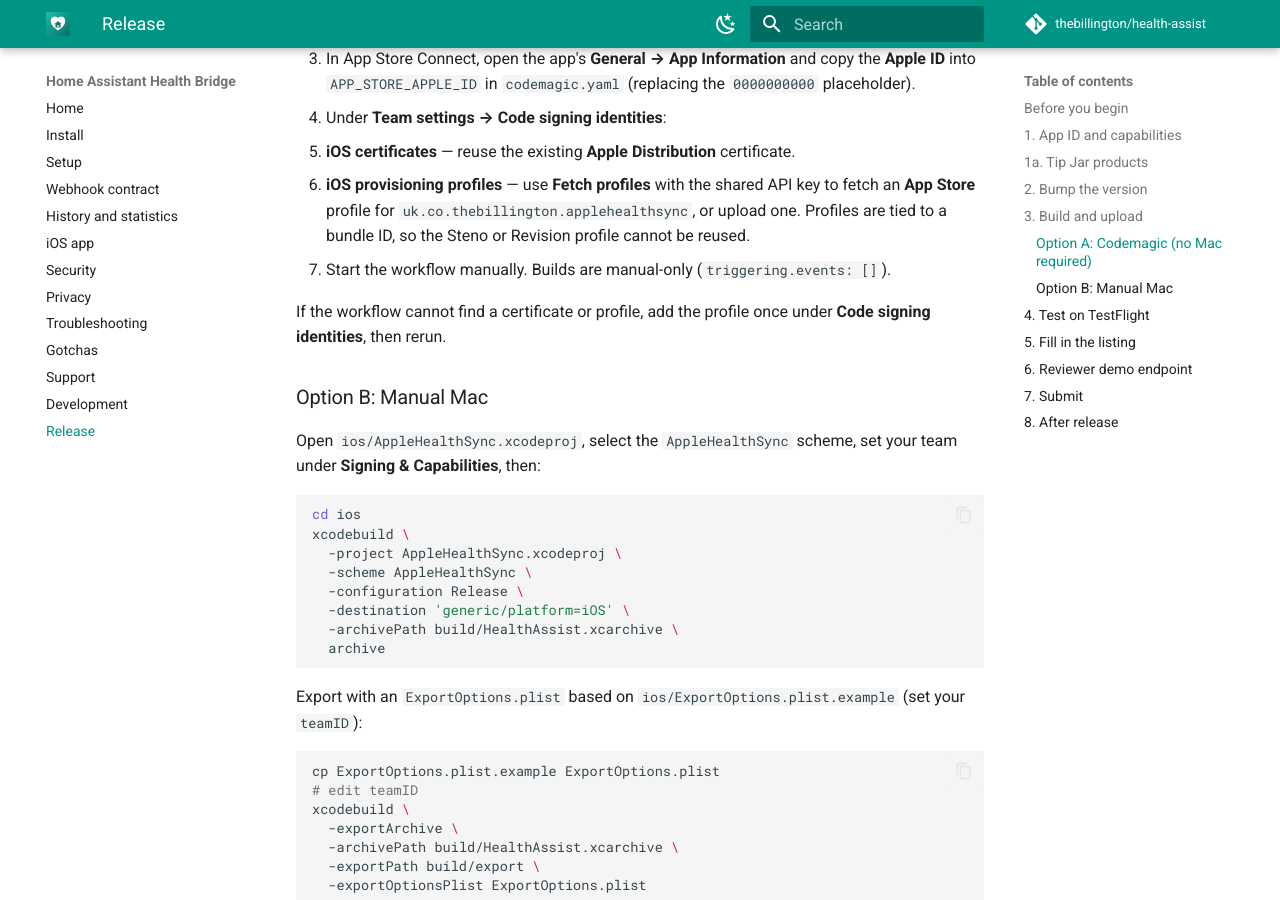
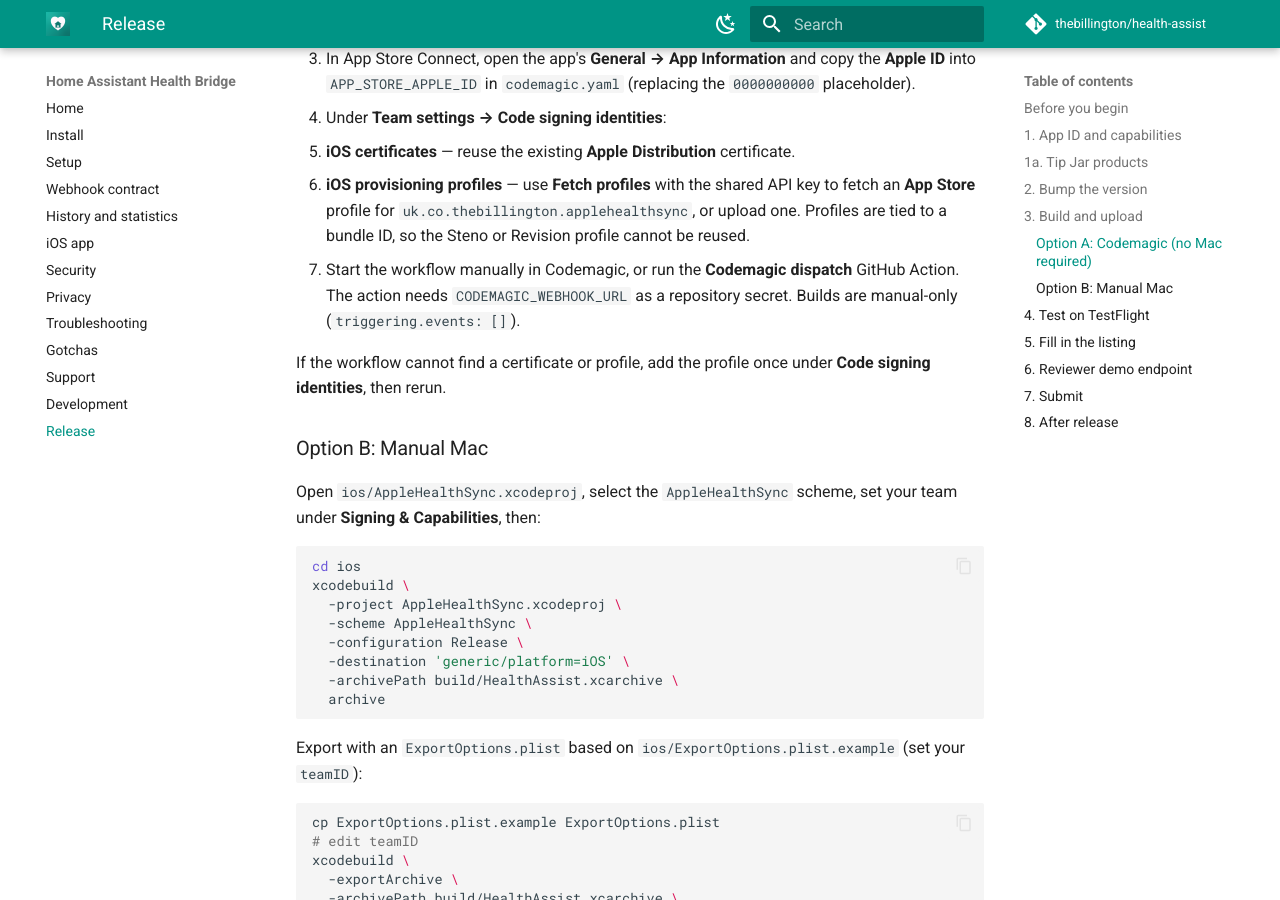
Before and after one commit to thebillington/health-assist, an MkDocs documentation site: the page built from docs/release.md, in a window 1280 px wide and 900 px high, scrolled down 2240 px. Built offline with MkDocs 1.6.1 and Material for MkDocs 9.7.7, drawn with Linux system fonts in a browser that asks for light colours; comment, search, counter and statistics services are not loaded.

Commit message:
Add Codemagic dispatch workflow and app ID

```diff
--- a/codemagic.yaml
+++ b/codemagic.yaml
@@ -34,7 +34,7 @@ workflows:
         # App Store Connect -> General -> App Information -> Apple ID.
         # Replace before the first release; the placeholder falls back to the
         # Codemagic build counter for the build number.
-        APP_STORE_APPLE_ID: "0000000000"
+        APP_STORE_APPLE_ID: "6829539548"
       xcode: latest
 
     triggering:
--- a/docs/release.md
+++ b/docs/release.md
@@ -94,7 +94,9 @@ One-time setup:
      key to fetch an **App Store** profile for
      `uk.co.thebillington.applehealthsync`, or upload one. Profiles are tied to
      a bundle ID, so the Steno or Revision profile cannot be reused.
-5. Start the workflow manually. Builds are manual-only (`triggering.events: []`).
+5. Start the workflow manually in Codemagic, or run the **Codemagic dispatch**
+   GitHub Action. The action needs `CODEMAGIC_WEBHOOK_URL` as a repository
+   secret. Builds are manual-only (`triggering.events: []`).
 
 If the workflow cannot find a certificate or profile, add the profile once under
 **Code signing identities**, then rerun.
```
Also changed, not shown: 1 other file.
